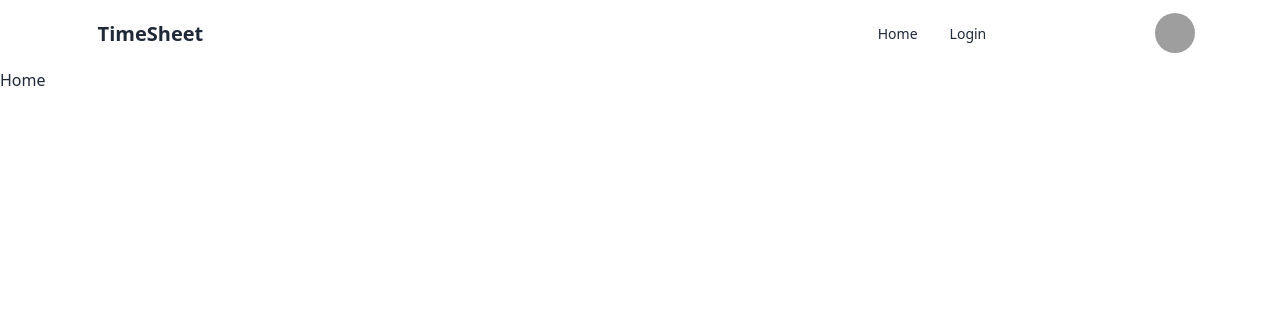
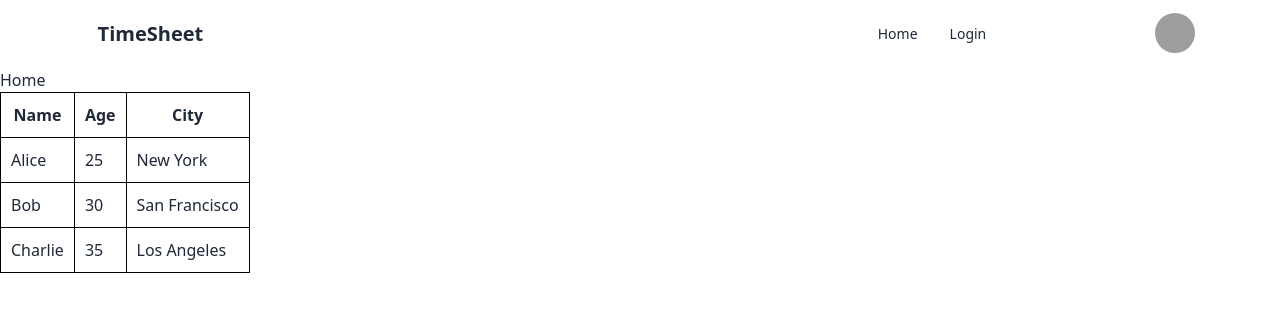
Before and after one commit to hmjuel78/time-sheet, a React (Vite) app: page / in a window 1280 px wide. Shown: the top 312 px of the page. Built offline with nearby package versions, Linux system fonts and the light colour scheme; sample sign-in values are in the browser's storage; grey boxes are pictures that could not be loaded.

Commit message:
react table

```diff
--- /dev/null
+++ b/src/components/basic-table/BasicTable.jsx
@@ -0,0 +1,69 @@
+import { useReactTable, getCoreRowModel, createColumnHelper } from '@tanstack/react-table';
+import { useMemo } from 'react';
+
+function BasicTable() {
+
+    const data = useMemo(
+        () => [
+            { name: 'Alice', age: 25, city: 'New York' },
+            { name: 'Bob', age: 30, city: 'San Francisco' },
+            { name: 'Charlie', age: 35, city: 'Los Angeles' },
+        ],
+        []
+    );
+
+    const columnHelper = createColumnHelper();
+
+    const columns = useMemo(
+        () => [
+            columnHelper.accessor('name', {
+                header: () => 'Name',
+                cell: info => info.getValue(),
+            }),
+            columnHelper.accessor('age', {
+                header: () => 'Age',
+                cell: info => info.getValue(),
+            }),
+            columnHelper.accessor('city', {
+                header: () => 'City',
+                cell: info => info.getValue(),
+            }),
+        ],
+        []
+    );
+
+    const table = useReactTable({
+        data,
+        columns,
+        getCoreRowModel: getCoreRowModel(),
+    })
+
+    return (
+        <table style={{ border: '1px solid black' }}>
+            <thead>
+                {table.getHeaderGroups().map(headerGroup => (
+                    <tr key={headerGroup.id}>
+                        {headerGroup.headers.map(header => (
+                            <th key={header.id} style={{ padding: '10px', border: '1px solid black' }}>
+                                {header.isPlaceholder ? null : header.column.columnDef.header()}
+                            </th>
+                        ))}
+                    </tr>
+                ))}
+            </thead>
+            <tbody>
+                {table.getRowModel().rows.map(row => (
+                    <tr key={row.id}>
+                        {row.getVisibleCells().map(cell => (
+                            <td key={cell.id} style={{ padding: '10px', border: '1px solid black' }}>
+                                {cell.column.columnDef.cell(cell.getContext())}
+                            </td>
+                        ))}
+                    </tr>
+                ))}
+            </tbody>
+        </table>
+    );
+}
+
+export default BasicTable;
--- a/src/components/data-table/DataTable.jsx
+++ b/src/components/data-table/DataTable.jsx
@@ -16,16 +16,16 @@ const DataTable = () => {
             <table>
                 <thead>
                     {table.getHeaderGroups().map(headerGroup => {
-                        return <tr >{headerGroup.headers.map(header => {
-                            return <th>{header.isPlaceholder ? null : flexRender(header.column.columnDef.header, header.getContext())}</th>
+                        return <tr key={headerGroup.id} >{headerGroup.headers.map(header => {
+                            return <th key={header.id}>{header.isPlaceholder ? null : flexRender(header.column.columnDef.header, header.getContext())}</th>
                         })}</tr>
                     })}
                 </thead>
 
                 <tfoot>
                     {table.getFooterGruops().map(footerGroup => {
-                        return <tr >{footerGroup.footers.map(footer => {
-                            return <td>{footer.isPlaceholder ? null : flexRender(footer.column.columnDef.footer, footer.getContext())}</td>
+                        return <tr key={footerGroup.id}>{footerGroup.footers.map(footer => {
+                            return <td key={footer.id}>{footer.isPlaceholder ? null : flexRender(footer.column.columnDef.footer, footer.getContext())}</td>
                         })}</tr>
                     })}
                 </tfoot>
--- a/src/pages/Home.jsx
+++ b/src/pages/Home.jsx
@@ -1,8 +1,10 @@
+import BasicTable from "../components/basic-table/BasicTable"
 
 const Home = () => {
     return (
         <div>
             <h1>Home</h1>
+            <BasicTable />
         </div>
     )
 }
```
